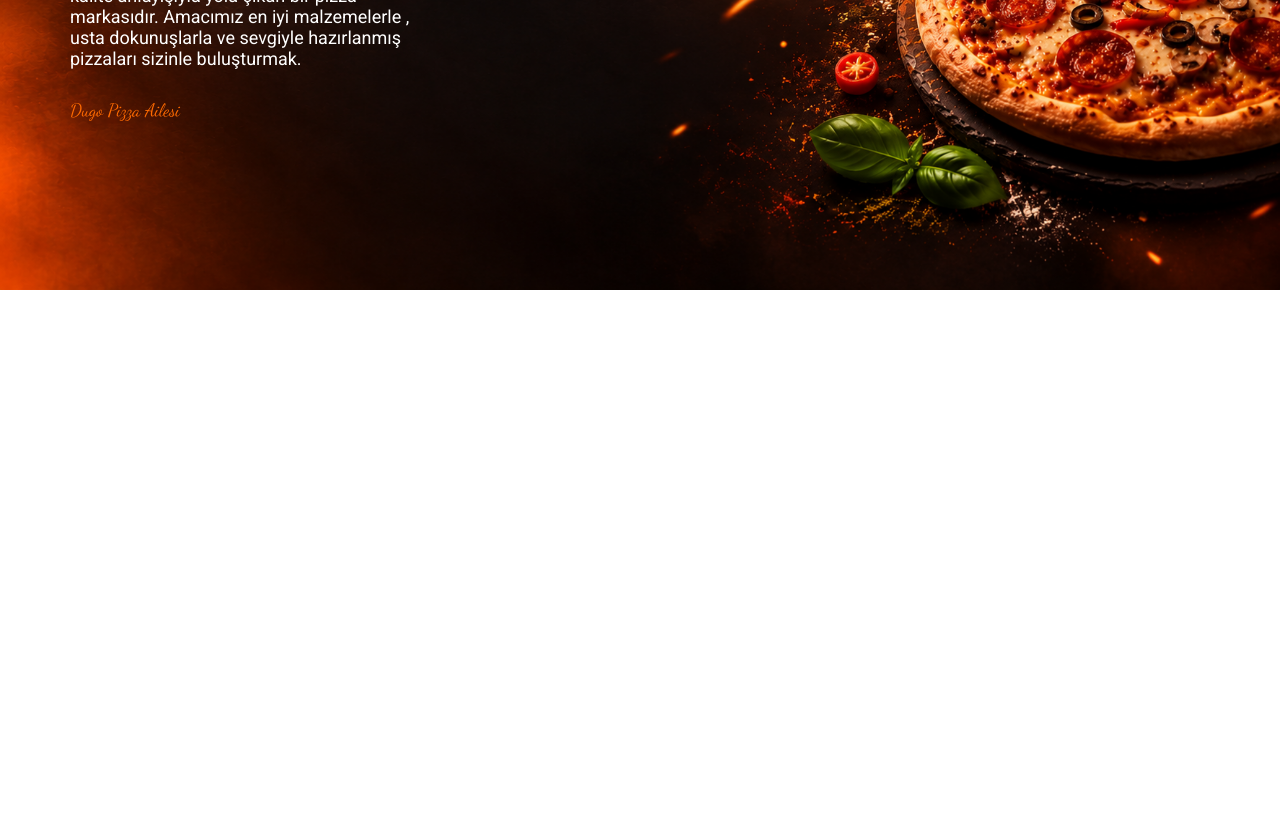
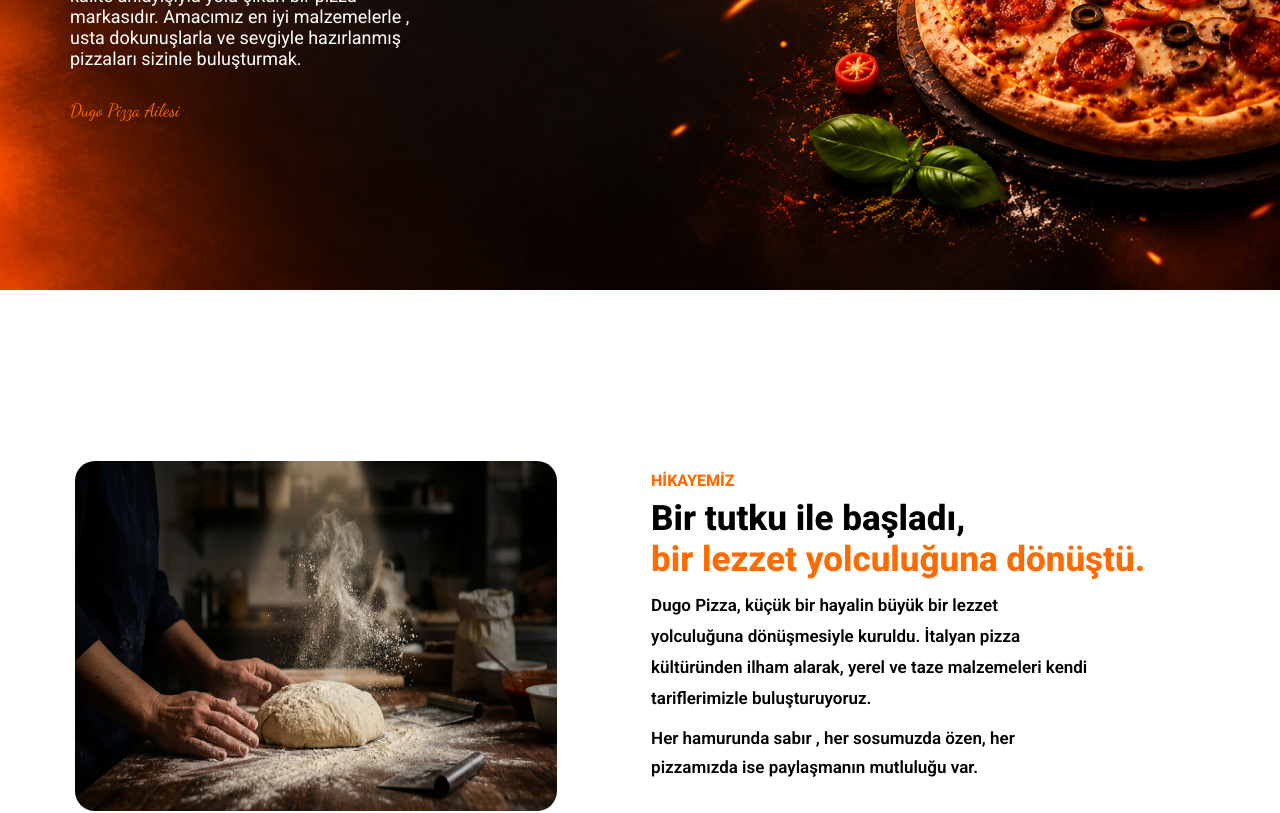
Before and after one commit to Duygugr/Dugo-Pizza, a React (Vite) app: page /Dugo-Pizza/hakkimizda in a window 1280 px wide. Shown: the part 360-1173 px from the top of the page. Built offline with nearby package versions, Linux system fonts and the light colour scheme.

Commit message:
story düzeltildi.

```diff
--- a/src/css/Hakkımızda.css
+++ b/src/css/Hakkımızda.css
@@ -21,7 +21,7 @@
 
 .story{
     padding-left: 75px;
-    padding-top: 750px;
+    margin-top: 340px;
     display: flex;
     justify-content: space-between;
     gap: 70px;
```
